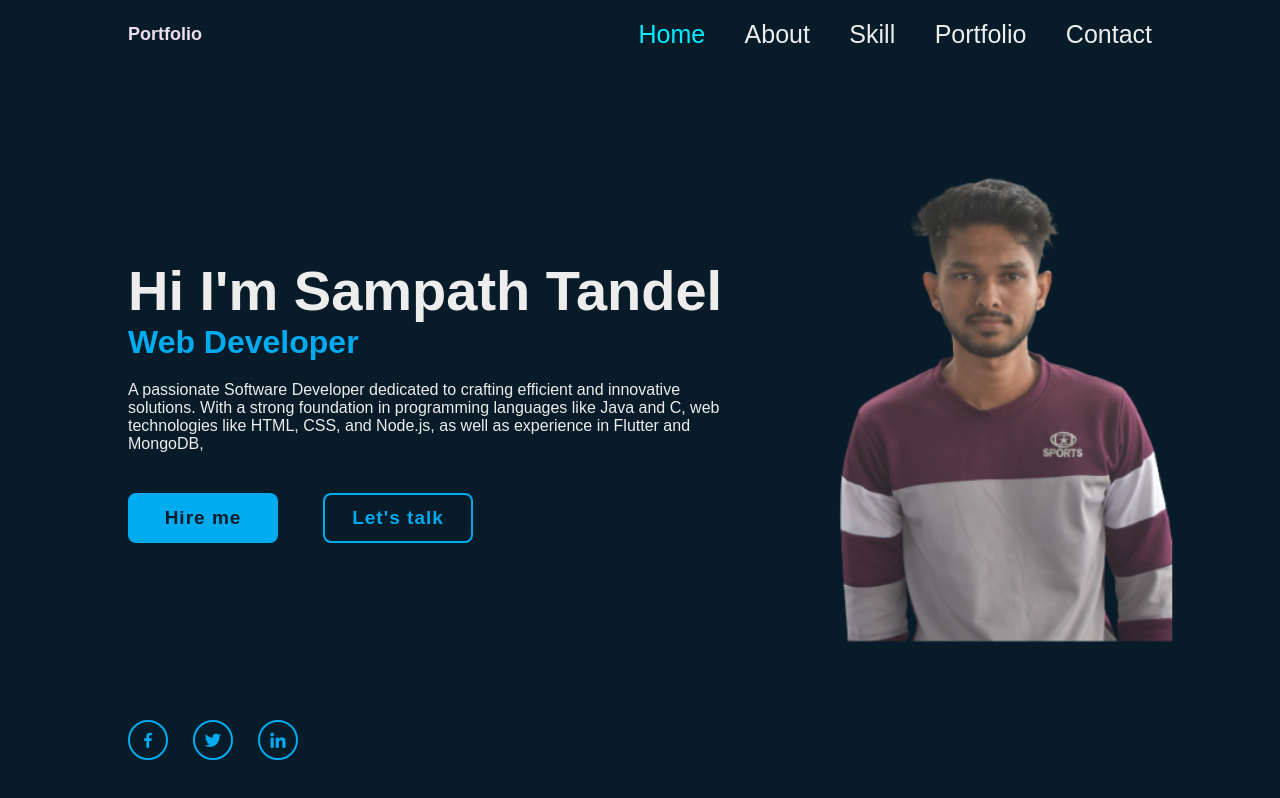
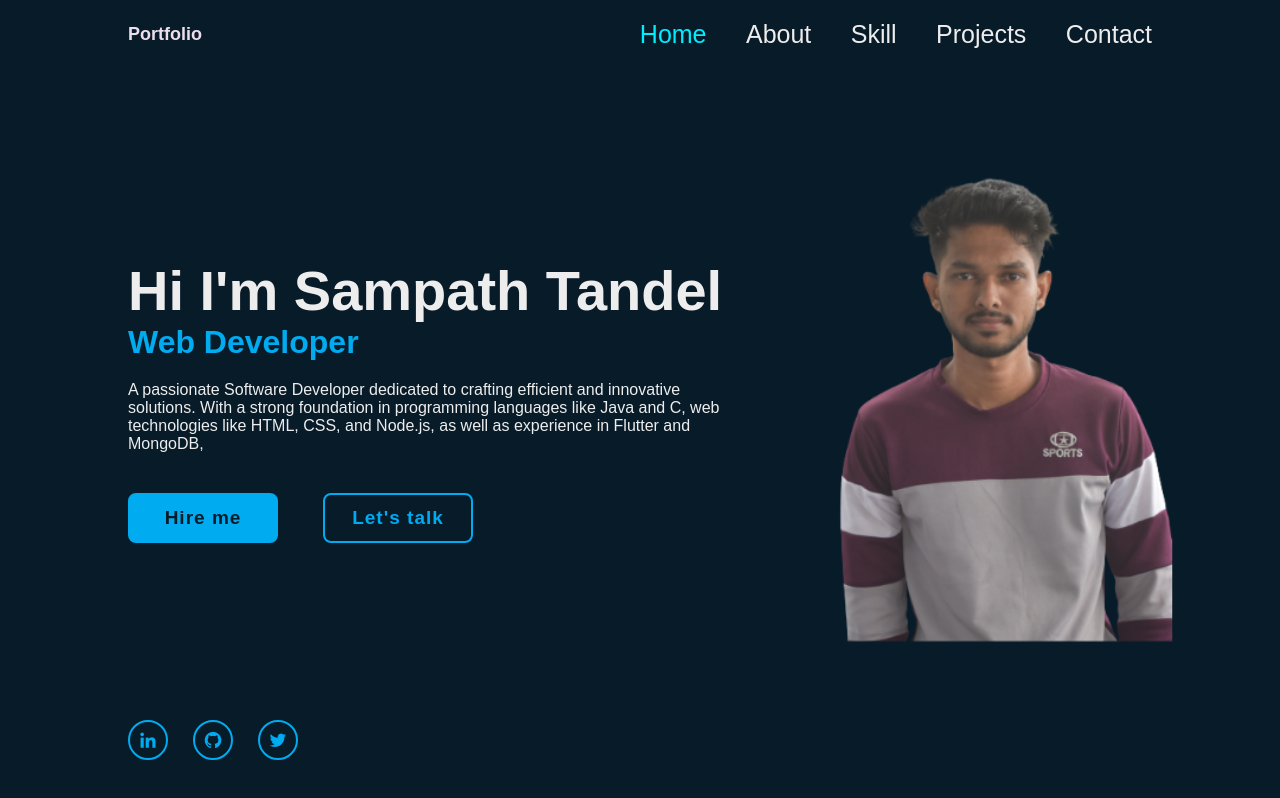
Before and after one commit to sampath-987/portfolio, a plain HTML site: page index.html in a window 1280 px wide. Drawn offline with nearby package versions, Linux system fonts and the light colour scheme; a small style sheet from the web is missing.

Commit message:
new changes

```diff
--- a/index.html
+++ b/index.html
@@ -16,7 +16,7 @@
         <a href="#" class="active">Home</a>
         <a href="#">About</a>
         <a href="#">Skill</a>
-        <a href="#">Portfolio</a>
+        <a href="#">Projects</a>
         <a href="#">Contact</a>
       </nav>
     </header>
@@ -32,9 +32,9 @@
           <a href="#">Let's talk</a>
         </div>
         <div class="home-sci">
-          <a href="#"><i class='bx bxl-facebook'></i></a>
-          <a href="#"><i class="bx bxl-twitter"></i></a>
-          <a href="#"><i class='bx bxl-linkedin'></i></a>
+          <a href="https://www.linkedin.com/in/sampath-tandel-55a9ba25a/"><i class='bx bxl-linkedin'></i></a>
+          <a href="https://github.com/sampath-987"><i class='bx bxl-github' ></i></a>
+          <a href="https://twitter.com/SampathTandel?t=8oKdWHxXmzeWQVbDpszgJQ&s=09"><i class="bx bxl-twitter"></i></a>
         </div>
         <span class="home-imgHover"></span>
     </section>
```
